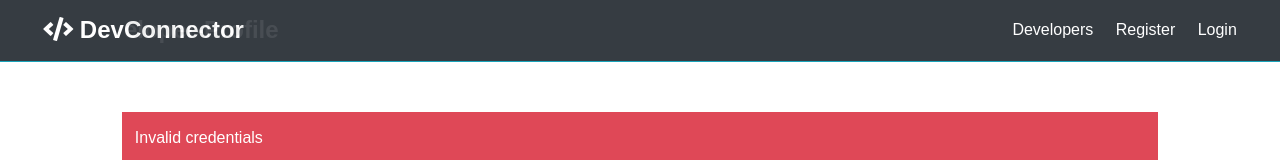
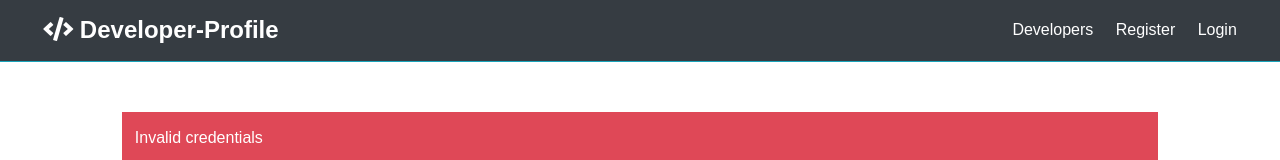
Before and after one commit to prajapatilalit/mern_project, a React (Create React App) app in the folder client/: page /login in a window 1280 px wide. Shown: the top 160 px of the page. Built offline with nearby package versions, Linux system fonts and the light colour scheme.

Commit message:
update route of login register and navbar component

```diff
--- a/client/src/components/auth/login/Login.js
+++ b/client/src/components/auth/login/Login.js
@@ -1,27 +1,11 @@
 import React from "react";
 import { Link } from "react-router-dom";
+import Navbar from "../../layout/navbar/Navbar";
 
 const Login = () => {
   return (
     <div>
-      <nav class="navbar bg-dark">
-        <h1>
-          <Link to="/">
-            <i class="fas fa-code"></i> DevConnector
-          </Link>
-        </h1>
-        <ul>
-          <li>
-            <Link to="/">Developers</Link>
-          </li>
-          <li>
-            <Link to="/register">Register</Link>
-          </li>
-          <li>
-            <Link to="/login">Login</Link>
-          </li>
-        </ul>
-      </nav>
+      <Navbar />
       <section class="container">
         <div class="alert alert-danger">Invalid credentials</div>
         <h1 class="large text-primary">Sign In</h1>
--- a/client/src/components/auth/register/Register.js
+++ b/client/src/components/auth/register/Register.js
@@ -1,27 +1,11 @@
 import React from "react";
 import { Link } from "react-router-dom";
+import Navbar from "../../layout/navbar/Navbar";
 
 const Register = () => {
   return (
     <div>
-      <nav class="navbar bg-dark">
-        <h1>
-          <Link to="/">
-            <i class="fas fa-code"></i> DevConnector
-          </Link>
-        </h1>
-        <ul>
-          <li>
-            <Link to="/">Developers</Link>
-          </li>
-          <li>
-            <Link to="/register">Register</Link>
-          </li>
-          <li>
-            <Link to="/login">Login</Link>
-          </li>
-        </ul>
-      </nav>
+      <Navbar />
       <section class="container">
         <h1 class="large text-primary">Sign Up</h1>
         <p class="lead">
```
